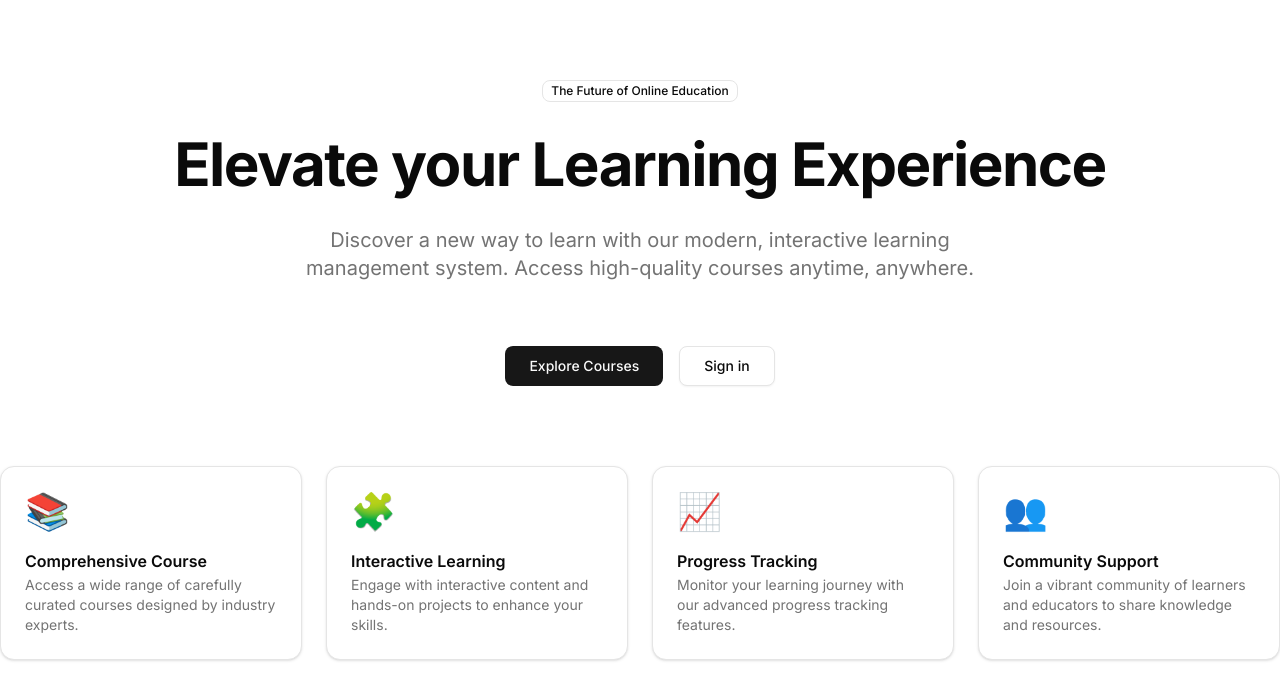
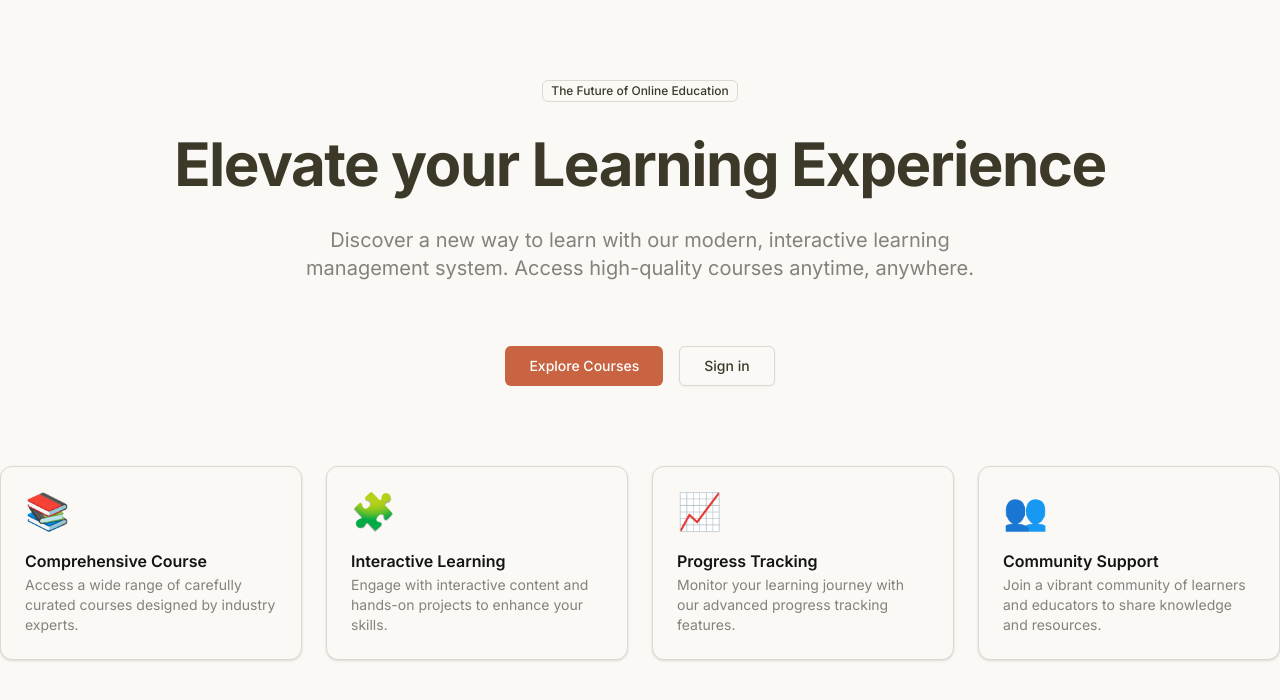
Before and after one commit to satyatulasijalandharch/amplify-gen2-lms, a Next.js app: page / in a window 1280 px wide. Shown: the top 700 px of the page. Built offline with nearby package versions, Linux system fonts and the light colour scheme; no server answers; what aws-amplify would draw is missing.

Commit message:
feat(theme): update to claude theming

```diff
--- a/src/app/globals.css
+++ b/src/app/globals.css
@@ -45,72 +45,170 @@
 }
 
 :root {
-  --radius: 0.625rem;
-  --background: oklch(1 0 0);
-  --foreground: oklch(0.145 0 0);
-  --card: oklch(1 0 0);
-  --card-foreground: oklch(0.145 0 0);
+  --background: oklch(0.9818 0.0054 95.0986);
+  --foreground: oklch(0.3438 0.0269 95.7226);
+  --card: oklch(0.9818 0.0054 95.0986);
+  --card-foreground: oklch(0.1908 0.002 106.5859);
   --popover: oklch(1 0 0);
-  --popover-foreground: oklch(0.145 0 0);
-  --primary: oklch(0.205 0 0);
-  --primary-foreground: oklch(0.985 0 0);
-  --secondary: oklch(0.97 0 0);
-  --secondary-foreground: oklch(0.205 0 0);
-  --muted: oklch(0.97 0 0);
-  --muted-foreground: oklch(0.556 0 0);
-  --accent: oklch(0.97 0 0);
-  --accent-foreground: oklch(0.205 0 0);
-  --destructive: oklch(0.577 0.245 27.325);
-  --border: oklch(0.922 0 0);
-  --input: oklch(0.922 0 0);
-  --ring: oklch(0.708 0 0);
-  --chart-1: oklch(0.646 0.222 41.116);
-  --chart-2: oklch(0.6 0.118 184.704);
-  --chart-3: oklch(0.398 0.07 227.392);
-  --chart-4: oklch(0.828 0.189 84.429);
-  --chart-5: oklch(0.769 0.188 70.08);
-  --sidebar: oklch(0.985 0 0);
-  --sidebar-foreground: oklch(0.145 0 0);
-  --sidebar-primary: oklch(0.205 0 0);
-  --sidebar-primary-foreground: oklch(0.985 0 0);
-  --sidebar-accent: oklch(0.97 0 0);
-  --sidebar-accent-foreground: oklch(0.205 0 0);
-  --sidebar-border: oklch(0.922 0 0);
-  --sidebar-ring: oklch(0.708 0 0);
+  --popover-foreground: oklch(0.2671 0.0196 98.939);
+  --primary: oklch(0.6171 0.1375 39.0427);
+  --primary-foreground: oklch(1 0 0);
+  --secondary: oklch(0.9245 0.0138 92.9892);
+  --secondary-foreground: oklch(0.4334 0.0177 98.6048);
+  --muted: oklch(0.9341 0.0153 90.239);
+  --muted-foreground: oklch(0.6059 0.0075 97.4233);
+  --accent: oklch(0.9245 0.0138 92.9892);
+  --accent-foreground: oklch(0.2671 0.0196 98.939);
+  --destructive: oklch(0.1908 0.002 106.5859);
+  --destructive-foreground: oklch(1 0 0);
+  --border: oklch(0.8847 0.0069 97.3627);
+  --input: oklch(0.7621 0.0156 98.3528);
+  --ring: oklch(0.6171 0.1375 39.0427);
+  --chart-1: oklch(0.5583 0.1276 42.9956);
+  --chart-2: oklch(0.6898 0.1581 290.4107);
+  --chart-3: oklch(0.8816 0.0276 93.128);
+  --chart-4: oklch(0.8822 0.0403 298.1792);
+  --chart-5: oklch(0.5608 0.1348 42.0584);
+  --sidebar: oklch(0.9663 0.008 98.8792);
+  --sidebar-foreground: oklch(0.359 0.0051 106.6524);
+  --sidebar-primary: oklch(0.6171 0.1375 39.0427);
+  --sidebar-primary-foreground: oklch(0.9881 0 0);
+  --sidebar-accent: oklch(0.9245 0.0138 92.9892);
+  --sidebar-accent-foreground: oklch(0.325 0 0);
+  --sidebar-border: oklch(0.9401 0 0);
+  --sidebar-ring: oklch(0.7731 0 0);
+  --font-sans:
+    ui-sans-serif, system-ui, -apple-system, BlinkMacSystemFont, "Segoe UI",
+    Roboto, "Helvetica Neue", Arial, "Noto Sans", sans-serif,
+    "Apple Color Emoji", "Segoe UI Emoji", "Segoe UI Symbol", "Noto Color Emoji";
+  --font-serif: ui-serif, Georgia, Cambria, "Times New Roman", Times, serif;
+  --font-mono:
+    ui-monospace, SFMono-Regular, Menlo, Monaco, Consolas, "Liberation Mono",
+    "Courier New", monospace;
+  --radius: 0.5rem;
+  --shadow-2xs: 0 1px 3px 0px hsl(0 0% 0% / 0.05);
+  --shadow-xs: 0 1px 3px 0px hsl(0 0% 0% / 0.05);
+  --shadow-sm:
+    0 1px 3px 0px hsl(0 0% 0% / 0.1), 0 1px 2px -1px hsl(0 0% 0% / 0.1);
+  --shadow: 0 1px 3px 0px hsl(0 0% 0% / 0.1), 0 1px 2px -1px hsl(0 0% 0% / 0.1);
+  --shadow-md:
+    0 1px 3px 0px hsl(0 0% 0% / 0.1), 0 2px 4px -1px hsl(0 0% 0% / 0.1);
+  --shadow-lg:
+    0 1px 3px 0px hsl(0 0% 0% / 0.1), 0 4px 6px -1px hsl(0 0% 0% / 0.1);
+  --shadow-xl:
+    0 1px 3px 0px hsl(0 0% 0% / 0.1), 0 8px 10px -1px hsl(0 0% 0% / 0.1);
+  --shadow-2xl: 0 1px 3px 0px hsl(0 0% 0% / 0.25);
+  --tracking-normal: 0em;
+  --spacing: 0.25rem;
 }
 
 .dark {
-  --background: oklch(0.145 0 0);
-  --foreground: oklch(0.985 0 0);
-  --card: oklch(0.205 0 0);
-  --card-foreground: oklch(0.985 0 0);
-  --popover: oklch(0.205 0 0);
-  --popover-foreground: oklch(0.985 0 0);
-  --primary: oklch(0.922 0 0);
-  --primary-foreground: oklch(0.205 0 0);
-  --secondary: oklch(0.269 0 0);
-  --secondary-foreground: oklch(0.985 0 0);
-  --muted: oklch(0.269 0 0);
-  --muted-foreground: oklch(0.708 0 0);
-  --accent: oklch(0.269 0 0);
-  --accent-foreground: oklch(0.985 0 0);
-  --destructive: oklch(0.704 0.191 22.216);
-  --border: oklch(1 0 0 / 10%);
-  --input: oklch(1 0 0 / 15%);
-  --ring: oklch(0.556 0 0);
-  --chart-1: oklch(0.488 0.243 264.376);
-  --chart-2: oklch(0.696 0.17 162.48);
-  --chart-3: oklch(0.769 0.188 70.08);
-  --chart-4: oklch(0.627 0.265 303.9);
-  --chart-5: oklch(0.645 0.246 16.439);
-  --sidebar: oklch(0.205 0 0);
-  --sidebar-foreground: oklch(0.985 0 0);
-  --sidebar-primary: oklch(0.488 0.243 264.376);
-  --sidebar-primary-foreground: oklch(0.985 0 0);
-  --sidebar-accent: oklch(0.269 0 0);
-  --sidebar-accent-foreground: oklch(0.985 0 0);
-  --sidebar-border: oklch(1 0 0 / 10%);
-  --sidebar-ring: oklch(0.556 0 0);
+  --background: oklch(0.2679 0.0036 106.6427);
+  --foreground: oklch(0.8074 0.0142 93.0137);
+  --card: oklch(0.2679 0.0036 106.6427);
+  --card-foreground: oklch(0.9818 0.0054 95.0986);
+  --popover: oklch(0.3085 0.0035 106.6039);
+  --popover-foreground: oklch(0.9211 0.004 106.4781);
+  --primary: oklch(0.6724 0.1308 38.7559);
+  --primary-foreground: oklch(1 0 0);
+  --secondary: oklch(0.9818 0.0054 95.0986);
+  --secondary-foreground: oklch(0.3085 0.0035 106.6039);
+  --muted: oklch(0.2213 0.0038 106.707);
+  --muted-foreground: oklch(0.7713 0.0169 99.0657);
+  --accent: oklch(0.213 0.0078 95.4245);
+  --accent-foreground: oklch(0.9663 0.008 98.8792);
+  --destructive: oklch(0.6368 0.2078 25.3313);
+  --destructive-foreground: oklch(1 0 0);
+  --border: oklch(0.3618 0.0101 106.8928);
+  --input: oklch(0.4336 0.0113 100.2195);
+  --ring: oklch(0.6724 0.1308 38.7559);
+  --chart-1: oklch(0.5583 0.1276 42.9956);
+  --chart-2: oklch(0.6898 0.1581 290.4107);
+  --chart-3: oklch(0.213 0.0078 95.4245);
+  --chart-4: oklch(0.3074 0.0516 289.323);
+  --chart-5: oklch(0.5608 0.1348 42.0584);
+  --sidebar: oklch(0.2357 0.0024 67.7077);
+  --sidebar-foreground: oklch(0.8074 0.0142 93.0137);
+  --sidebar-primary: oklch(0.325 0 0);
+  --sidebar-primary-foreground: oklch(0.9881 0 0);
+  --sidebar-accent: oklch(0.168 0.002 106.6177);
+  --sidebar-accent-foreground: oklch(0.8074 0.0142 93.0137);
+  --sidebar-border: oklch(0.9401 0 0);
+  --sidebar-ring: oklch(0.7731 0 0);
+  --font-sans:
+    ui-sans-serif, system-ui, -apple-system, BlinkMacSystemFont, "Segoe UI",
+    Roboto, "Helvetica Neue", Arial, "Noto Sans", sans-serif,
+    "Apple Color Emoji", "Segoe UI Emoji", "Segoe UI Symbol", "Noto Color Emoji";
+  --font-serif: ui-serif, Georgia, Cambria, "Times New Roman", Times, serif;
+  --font-mono:
+    ui-monospace, SFMono-Regular, Menlo, Monaco, Consolas, "Liberation Mono",
+    "Courier New", monospace;
+  --radius: 0.5rem;
+  --shadow-2xs: 0 1px 3px 0px hsl(0 0% 0% / 0.05);
+  --shadow-xs: 0 1px 3px 0px hsl(0 0% 0% / 0.05);
+  --shadow-sm:
+    0 1px 3px 0px hsl(0 0% 0% / 0.1), 0 1px 2px -1px hsl(0 0% 0% / 0.1);
+  --shadow: 0 1px 3px 0px hsl(0 0% 0% / 0.1), 0 1px 2px -1px hsl(0 0% 0% / 0.1);
+  --shadow-md:
+    0 1px 3px 0px hsl(0 0% 0% / 0.1), 0 2px 4px -1px hsl(0 0% 0% / 0.1);
+  --shadow-lg:
+    0 1px 3px 0px hsl(0 0% 0% / 0.1), 0 4px 6px -1px hsl(0 0% 0% / 0.1);
+  --shadow-xl:
+    0 1px 3px 0px hsl(0 0% 0% / 0.1), 0 8px 10px -1px hsl(0 0% 0% / 0.1);
+  --shadow-2xl: 0 1px 3px 0px hsl(0 0% 0% / 0.25);
+}
+
+@theme inline {
+  --color-background: var(--background);
+  --color-foreground: var(--foreground);
+  --color-card: var(--card);
+  --color-card-foreground: var(--card-foreground);
+  --color-popover: var(--popover);
+  --color-popover-foreground: var(--popover-foreground);
+  --color-primary: var(--primary);
+  --color-primary-foreground: var(--primary-foreground);
+  --color-secondary: var(--secondary);
+  --color-secondary-foreground: var(--secondary-foreground);
+  --color-muted: var(--muted);
+  --color-muted-foreground: var(--muted-foreground);
+  --color-accent: var(--accent);
+  --color-accent-foreground: var(--accent-foreground);
+  --color-destructive: var(--destructive);
+  --color-destructive-foreground: var(--destructive-foreground);
+  --color-border: var(--border);
+  --color-input: var(--input);
+  --color-ring: var(--ring);
+  --color-chart-1: var(--chart-1);
+  --color-chart-2: var(--chart-2);
+  --color-chart-3: var(--chart-3);
+  --color-chart-4: var(--chart-4);
+  --color-chart-5: var(--chart-5);
+  --color-sidebar: var(--sidebar);
+  --color-sidebar-foreground: var(--sidebar-foreground);
+  --color-sidebar-primary: var(--sidebar-primary);
+  --color-sidebar-primary-foreground: var(--sidebar-primary-foreground);
+  --color-sidebar-accent: var(--sidebar-accent);
+  --color-sidebar-accent-foreground: var(--sidebar-accent-foreground);
+  --color-sidebar-border: var(--sidebar-border);
+  --color-sidebar-ring: var(--sidebar-ring);
+
+  --font-sans: var(--font-sans);
+  --font-mono: var(--font-mono);
+  --font-serif: var(--font-serif);
+
+  --radius-sm: calc(var(--radius) - 4px);
+  --radius-md: calc(var(--radius) - 2px);
+  --radius-lg: var(--radius);
+  --radius-xl: calc(var(--radius) + 4px);
+
+  --shadow-2xs: var(--shadow-2xs);
+  --shadow-xs: var(--shadow-xs);
+  --shadow-sm: var(--shadow-sm);
+  --shadow: var(--shadow);
+  --shadow-md: var(--shadow-md);
+  --shadow-lg: var(--shadow-lg);
+  --shadow-xl: var(--shadow-xl);
+  --shadow-2xl: var(--shadow-2xl);
 }
 
 @layer base {
```
